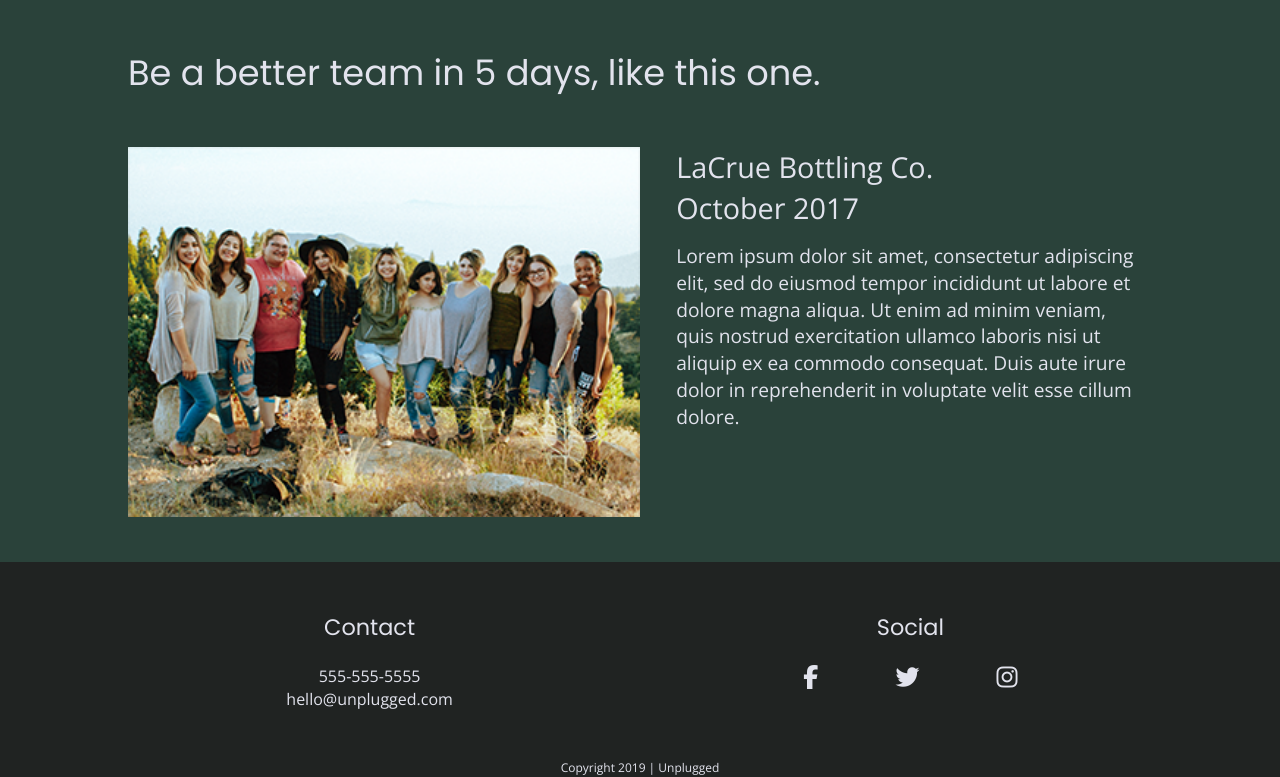
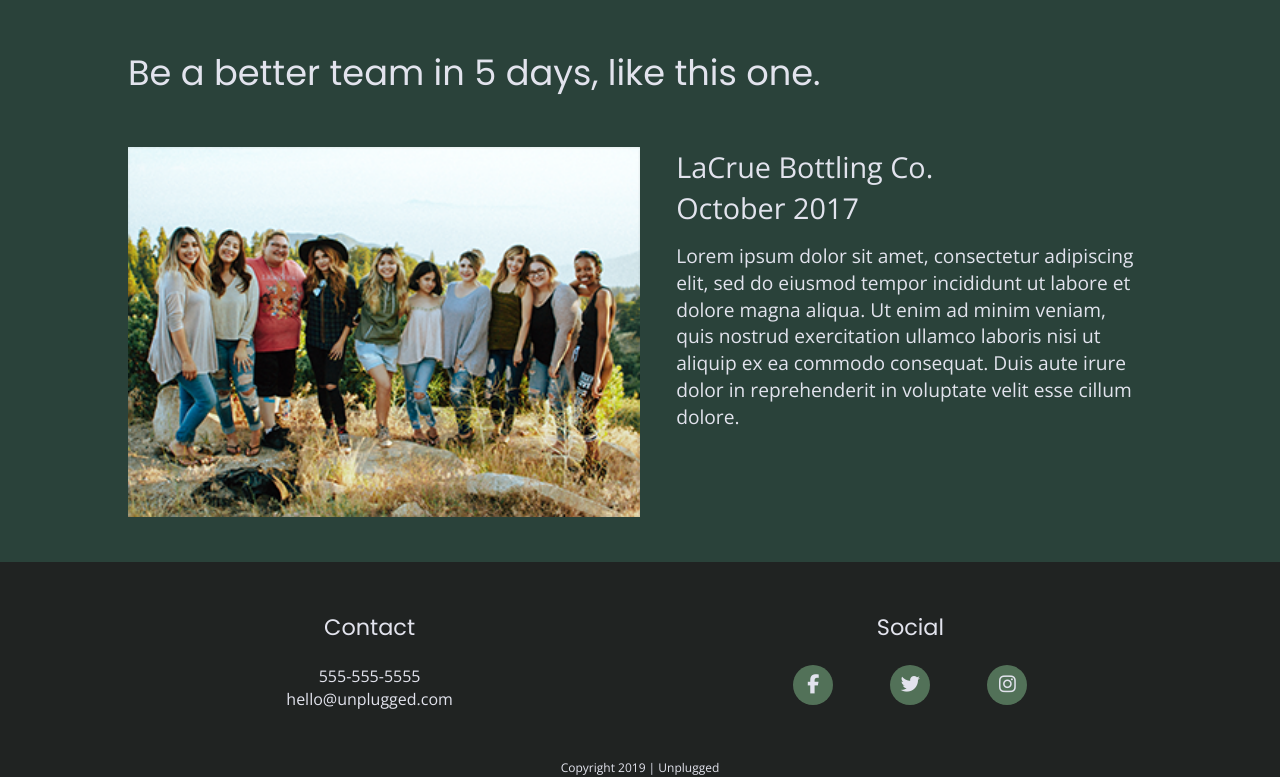
Before and after one commit to wdwiii/unplugged, a website: page index.html in a window 1280 px wide. Shown: the part 1740-2517 px from the top of the page. Drawn offline with nearby package versions, Linux system fonts and the light colour scheme.

Commit message:
Add footer buttons

```diff
--- a/css/main.css
+++ b/css/main.css
@@ -335,8 +335,18 @@ footer .social-icons {
 }
 
 footer i {
-    font-size: 1.5em;
+    font-size: 1.2em;
 }
+
+footer a {
+    background-color: #527158;
+    border-radius: 50%;
+    height: 40px;
+    line-height: 40px;
+    text-align: center;
+    width: 40px;
+}
+
 
 .contact,
 .social {
@@ -769,6 +779,8 @@ iframe {
 
 
 
+
+
 /* ================
 ~ Hompepage ~
 ================ */
```
